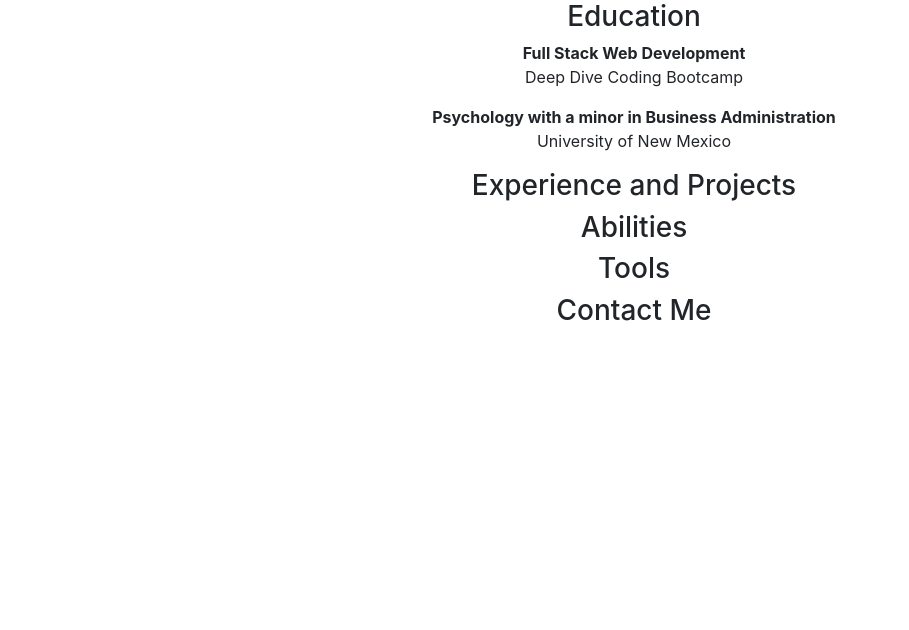
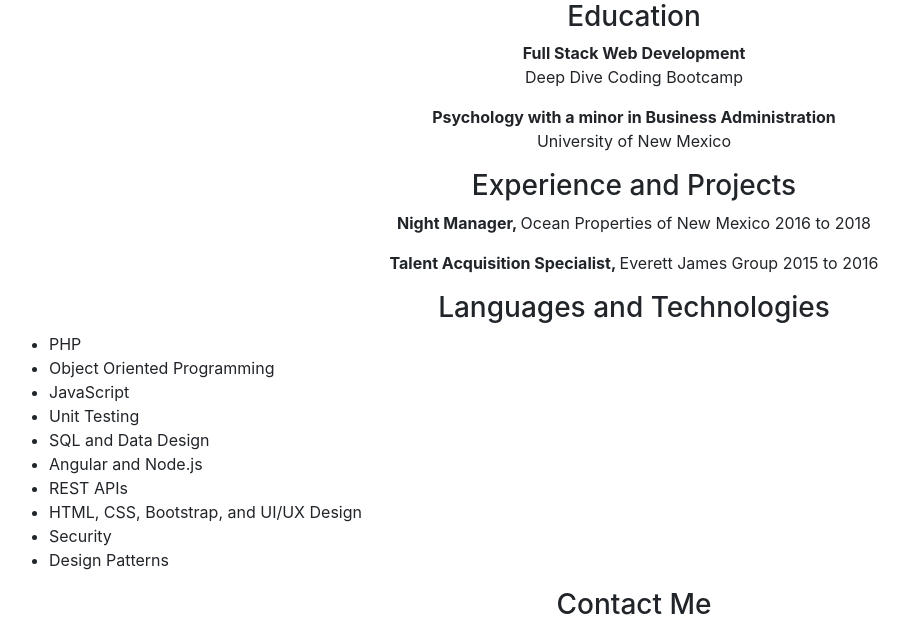
Before and after one commit to jticer4/my-pwp-james, a PHP site: page / in a window 1280 px wide. Shown: the part 210-840 px from the top of the page, without its empty margins (6-915 px from the left). Before the commit the page ends 531 px from the top, so only its background shows below. Run offline with PHP 8.4, Linux system fonts and the light colour scheme; some libraries are stand-ins or nearby versions.

Commit message:
condensed abilities and tools into one section called languages and technologies and added in some text

```diff
--- a/public_html/index.php
+++ b/public_html/index.php
@@ -44,14 +44,24 @@
 
 		<div class="container-fluid text-center">
 			<h3>Experience and Projects</h3>
+			<p><strong>Night Manager, </strong>Ocean Properties of New Mexico 2016 to 2018</p>
+			<p><strong>Talent Acquisition Specialist, </strong> Everett James Group 2015 to 2016</p>
 		</div>
 
 		<div class="container-fluid text-center">
-			<h3>Abilities</h3>
-		</div>
-
-		<div class="container-fluid text-center">
-			<h3>Tools</h3>
+			<h3>Languages and Technologies</h3>
+			<ul class="text-left">
+				<li>PHP</li>
+				<li>Object Oriented Programming</li>
+				<li>JavaScript</li>
+				<li>Unit Testing</li>
+				<li>SQL and Data Design</li>
+				<li>Angular and Node.js</li>
+				<li>REST APIs</li>
+				<li>HTML, CSS, Bootstrap, and UI/UX Design</li>
+				<li>Security</li>
+				<li>Design Patterns</li>
+			</ul>
 		</div>
 
 		<div class="container-fluid text-center">
```
